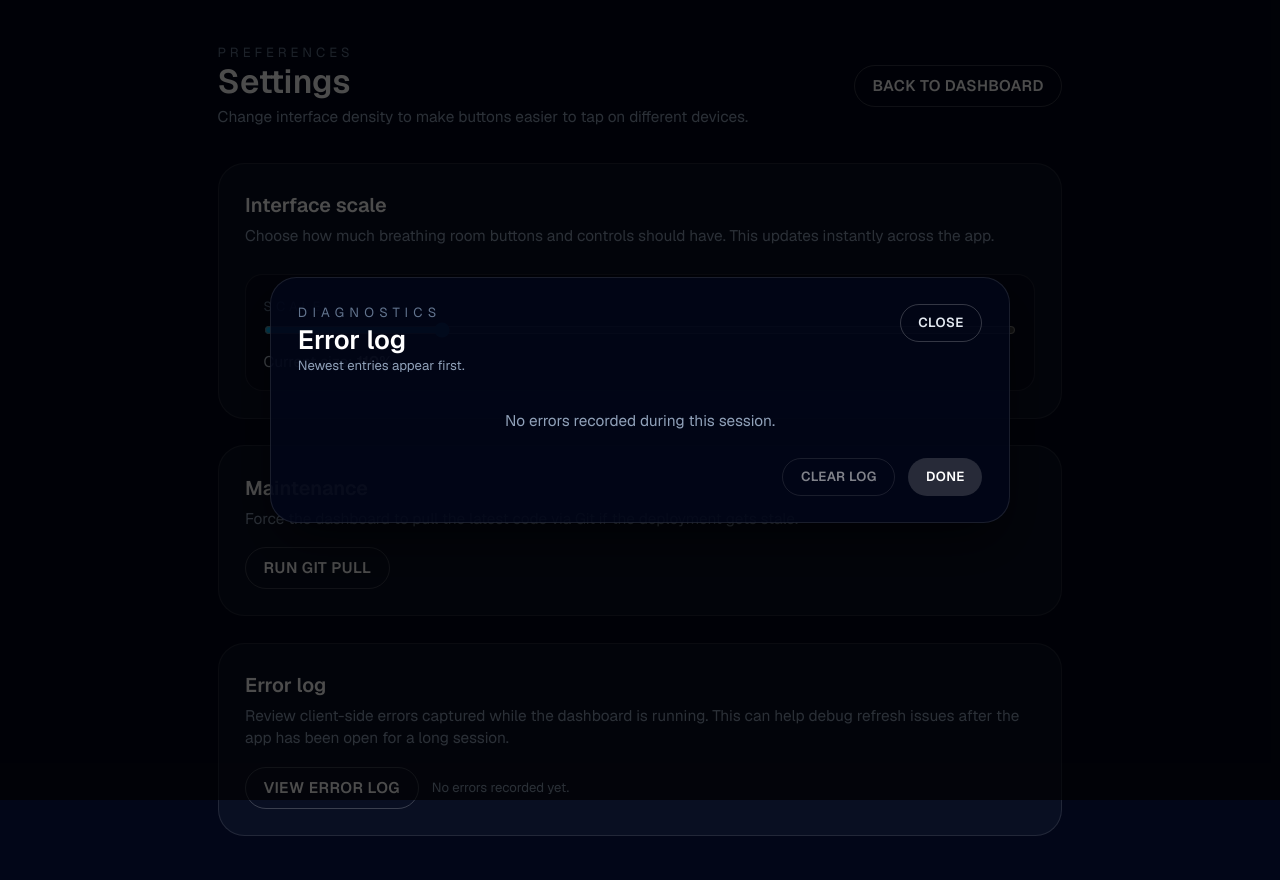
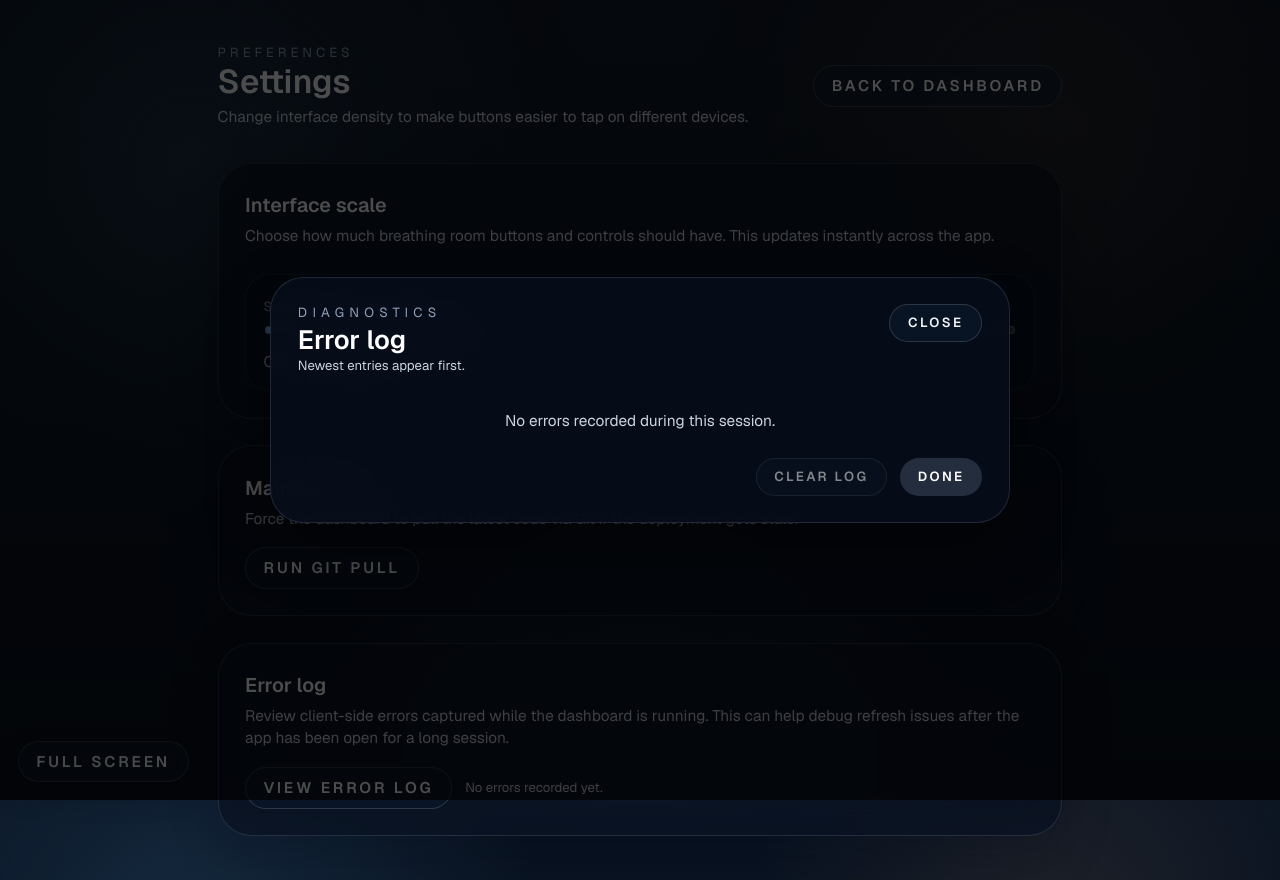
Before and after one commit to SamgeeGamwise/ProductivityApp, a Next.js app: page /settings in a window 1280 px wide. Both pictures are taken after a click on the button "VIEW ERROR LOG". Built offline with nearby package versions, Linux system fonts and the light colour scheme.

Commit message:
Clean up design

```diff
--- a/src/app/globals.css
+++ b/src/app/globals.css
@@ -3,8 +3,10 @@
 :root {
   font-size: 16px;
   --ui-scale: 1;
-  --background: #020617;
-  --foreground: #f8fafc;
+  --background: #07111f;
+  --foreground: #f5f7fb;
+  --surface: rgba(9, 18, 34, 0.78);
+  --surface-border: rgba(167, 184, 221, 0.16);
 }
 
 @theme inline {
@@ -27,6 +29,29 @@ body {
   color: var(--foreground);
   font-family: var(--font-geist-sans), system-ui, -apple-system, BlinkMacSystemFont, "Segoe UI", sans-serif;
   overflow: hidden;
+  background-image:
+    radial-gradient(circle at 15% 20%, rgba(93, 173, 226, 0.16), transparent 28%),
+    radial-gradient(circle at 82% 16%, rgba(166, 124, 82, 0.14), transparent 24%),
+    radial-gradient(circle at 50% 100%, rgba(72, 119, 168, 0.22), transparent 34%),
+    linear-gradient(180deg, #091322 0%, #07111f 48%, #050c18 100%);
+  background-attachment: fixed;
+}
+
+body::before {
+  content: "";
+  position: fixed;
+  inset: 0;
+  pointer-events: none;
+  background:
+    linear-gradient(rgba(255, 255, 255, 0.02), rgba(255, 255, 255, 0.02)),
+    radial-gradient(circle at top, rgba(255, 255, 255, 0.035), transparent 55%);
+  mix-blend-mode: screen;
+  opacity: 0.55;
+}
+
+::selection {
+  background: rgba(148, 197, 255, 0.28);
+  color: #f8fbff;
 }
 
 .calendar-field::-webkit-calendar-picker-indicator,
--- a/src/app/settings/page.tsx
+++ b/src/app/settings/page.tsx
@@ -3,6 +3,7 @@
 import Link from "next/link";
 import { useUiSettings } from "@/context/ui-settings";
 import { useErrorLog } from "@/context/error-log";
+import { FullscreenToggle } from "@/components/fullscreen-toggle";
 import { format } from "date-fns";
 import { useState } from "react";
 
@@ -38,34 +39,35 @@ export default function SettingsPage() {
   const closeLogModal = () => setIsLogModalOpen(false);
 
   return (
-    <main className="min-h-dvh bg-slate-950 px-4 py-10 text-slate-100">
+    <main className="min-h-dvh px-4 py-10 text-slate-100">
+      <FullscreenToggle />
       <div className="mx-auto flex max-w-3xl flex-col gap-8">
         <div className="flex items-center justify-between gap-4">
           <div>
-            <p className="text-xs uppercase tracking-[0.3em] text-slate-500">Preferences</p>
+            <p className="text-xs uppercase tracking-[0.3em] text-slate-400">Preferences</p>
             <h1 className="text-3xl font-semibold text-white">Settings</h1>
-            <p className="mt-1 text-sm text-slate-400">
+            <p className="mt-1 text-sm text-slate-300">
               Change interface density to make buttons easier to tap on different devices.
             </p>
           </div>
           <Link
             href="/"
-            className="rounded-full border border-white/20 px-4 py-2 text-sm font-semibold uppercase tracking-wide text-white transition hover:border-white/60"
+            className="rounded-full border border-white/15 bg-[rgba(11,24,42,0.68)] px-4 py-2 text-sm font-semibold uppercase tracking-[0.18em] text-white transition hover:border-white/35 hover:bg-[rgba(17,34,58,0.8)]"
           >
             Back to Dashboard
           </Link>
         </div>
 
         <section className="space-y-6">
-          <div className="rounded-3xl border border-white/10 bg-slate-900/60 p-6">
+          <div className="rounded-[1.9rem] border border-[var(--surface-border)] bg-[var(--surface)] p-6 shadow-[0_18px_50px_rgba(2,8,20,0.24)] backdrop-blur-xl">
             <h2 className="text-lg font-semibold text-white">Interface scale</h2>
-            <p className="mt-1 text-sm text-slate-400">
+            <p className="mt-1 text-sm text-slate-300">
               Choose how much breathing room buttons and controls should have. This updates instantly across the app.
             </p>
 
             <div className="mt-6 grid gap-4">
-              <div className="space-y-3 rounded-2xl border border-white/10 bg-slate-950/60 p-4">
-                <label htmlFor="ui-scale" className="text-xs uppercase tracking-[0.3em] text-slate-500">
+              <div className="space-y-3 rounded-[1.4rem] border border-white/8 bg-[rgba(9,18,34,0.72)] p-4">
+                <label htmlFor="ui-scale" className="text-xs uppercase tracking-[0.3em] text-slate-400">
                   Scale
                 </label>
                 <input
@@ -76,7 +78,7 @@ export default function SettingsPage() {
                   step={0.05}
                   value={uiScale}
                   onChange={(event) => setUiScale(Number(event.target.value))}
-                  className="w-full accent-sky-400"
+                  className="w-full accent-sky-300"
                 />
                 <p className="text-sm text-slate-300">
                   Current size: <span className="font-semibold text-white">{(uiScale * 100).toFixed(0)}%</span>
@@ -85,9 +87,9 @@ export default function SettingsPage() {
             </div>
           </div>
 
-          <div className="rounded-3xl border border-white/10 bg-slate-900/60 p-6">
+          <div className="rounded-[1.9rem] border border-[var(--surface-border)] bg-[var(--surface)] p-6 shadow-[0_18px_50px_rgba(2,8,20,0.24)] backdrop-blur-xl">
             <h2 className="text-lg font-semibold text-white">Maintenance</h2>
-            <p className="mt-1 text-sm text-slate-400">
+            <p className="mt-1 text-sm text-slate-300">
               Force the dashboard to pull the latest code via Git if the deployment gets stale.
             </p>
             <div className="mt-4 flex flex-col gap-3 sm:flex-row sm:items-center">
@@ -95,16 +97,16 @@ export default function SettingsPage() {
                 type="button"
                 onClick={handleGitPull}
                 disabled={gitStatus === "running"}
-                className="rounded-full border border-white/20 px-4 py-2 text-sm font-semibold uppercase tracking-wide text-white transition hover:border-white/60 disabled:cursor-not-allowed disabled:opacity-60"
+                className="rounded-full border border-white/15 bg-[rgba(11,24,42,0.68)] px-4 py-2 text-sm font-semibold uppercase tracking-[0.18em] text-white transition hover:border-white/35 hover:bg-[rgba(17,34,58,0.8)] disabled:cursor-not-allowed disabled:opacity-60"
               >
-                {gitStatus === "running" ? "Pulling…" : "Run git pull"}
+                {gitStatus === "running" ? "Pulling..." : "Run git pull"}
               </button>
               {gitMessage && (
                 <div
-                  className={`rounded-2xl border px-4 py-3 text-sm ${
+                  className={`rounded-[1.25rem] border px-4 py-3 text-sm ${
                     gitStatus === "error"
-                      ? "border-red-400/40 bg-red-400/10 text-red-200"
-                      : "border-emerald-400/30 bg-emerald-400/10 text-emerald-50"
+                      ? "border-red-400/35 bg-red-400/10 text-red-200"
+                      : "border-emerald-400/25 bg-emerald-400/10 text-emerald-50"
                   }`}
                 >
                   <p className="font-semibold">
@@ -116,9 +118,9 @@ export default function SettingsPage() {
             </div>
           </div>
 
-          <div className="rounded-3xl border border-white/10 bg-slate-900/60 p-6">
+          <div className="rounded-[1.9rem] border border-[var(--surface-border)] bg-[var(--surface)] p-6 shadow-[0_18px_50px_rgba(2,8,20,0.24)] backdrop-blur-xl">
             <h2 className="text-lg font-semibold text-white">Error log</h2>
-            <p className="mt-1 text-sm text-slate-400">
+            <p className="mt-1 text-sm text-slate-300">
               Review client-side errors captured while the dashboard is running. This can help debug refresh issues
               after the app has been open for a long session.
             </p>
@@ -126,11 +128,11 @@ export default function SettingsPage() {
               <button
                 type="button"
                 onClick={openLogModal}
-                className="rounded-full border border-white/20 px-4 py-2 text-sm font-semibold uppercase tracking-wide text-white transition hover:border-white/60"
+                className="rounded-full border border-white/15 bg-[rgba(11,24,42,0.68)] px-4 py-2 text-sm font-semibold uppercase tracking-[0.18em] text-white transition hover:border-white/35 hover:bg-[rgba(17,34,58,0.8)]"
               >
                 View error log
               </button>
-              <p className="text-xs text-slate-400">
+              <p className="text-xs text-slate-300">
                 {hasLogEntries ? `${entries.length} entr${entries.length === 1 ? "y" : "ies"} recorded` : "No errors recorded yet."}
               </p>
             </div>
@@ -147,17 +149,17 @@ export default function SettingsPage() {
             }
           }}
         >
-          <div className="w-full max-w-2xl rounded-3xl border border-white/10 bg-slate-950/90 p-6 text-sm text-white shadow-2xl shadow-black/60">
+          <div className="w-full max-w-2xl rounded-[1.9rem] border border-[var(--surface-border)] bg-[rgba(7,14,26,0.92)] p-6 text-sm text-white shadow-[0_24px_60px_rgba(0,0,0,0.42)] backdrop-blur-xl">
             <div className="flex items-start justify-between gap-3">
               <div>
-                <p className="text-xs uppercase tracking-[0.4em] text-slate-500">Diagnostics</p>
+                <p className="text-xs uppercase tracking-[0.4em] text-slate-400">Diagnostics</p>
                 <h2 className="text-2xl font-semibold text-white">Error log</h2>
-                <p className="text-xs text-slate-400">Newest entries appear first.</p>
+                <p className="text-xs text-slate-300">Newest entries appear first.</p>
               </div>
               <button
                 type="button"
                 onClick={closeLogModal}
-                className="rounded-full border border-white/20 px-4 py-2 text-xs font-semibold uppercase tracking-wide text-slate-200 transition hover:border-white/60"
+                className="rounded-full border border-white/15 bg-[rgba(11,24,42,0.68)] px-4 py-2 text-xs font-semibold uppercase tracking-[0.18em] text-slate-100 transition hover:border-white/35 hover:bg-[rgba(17,34,58,0.8)]"
               >
                 Close
               </button>
@@ -166,9 +168,9 @@ export default function SettingsPage() {
             {hasLogEntries ? (
               <ul className="mt-5 max-h-[60vh] space-y-3 overflow-y-auto pr-2">
                 {entries.map((entry) => (
-                  <li key={entry.id} className="rounded-2xl border border-white/10 bg-slate-900/70 p-4">
-                    <div className="flex items-center justify-between gap-3 text-xs text-slate-400">
-                      <span className="text-[0.7rem] uppercase tracking-[0.3em] text-slate-200">{entry.source}</span>
+                  <li key={entry.id} className="rounded-[1.35rem] border border-white/8 bg-[rgba(10,20,37,0.74)] p-4">
+                    <div className="flex items-center justify-between gap-3 text-xs text-slate-300">
+                      <span className="text-[0.7rem] uppercase tracking-[0.3em] text-slate-100">{entry.source}</span>
                       <span>{format(new Date(entry.timestamp), "MMM d, yyyy h:mma")}</span>
                     </div>
                     <p className="mt-2 text-base text-white">{entry.message}</p>
@@ -176,7 +178,7 @@ export default function SettingsPage() {
                 ))}
               </ul>
             ) : (
-              <p className="mt-8 text-center text-sm text-slate-400">No errors recorded during this session.</p>
+              <p className="mt-8 text-center text-sm text-slate-300">No errors recorded during this session.</p>
             )}
 
             <div className="mt-6 flex flex-col gap-3 sm:flex-row sm:justify-end">
@@ -186,14 +188,14 @@ export default function SettingsPage() {
                   clearEntries();
                 }}
                 disabled={!hasLogEntries}
-                className="rounded-full border border-white/20 px-4 py-2 text-xs font-semibold uppercase tracking-wide text-white transition hover:border-white/60 disabled:cursor-not-allowed disabled:opacity-50"
+                className="rounded-full border border-white/15 bg-[rgba(11,24,42,0.68)] px-4 py-2 text-xs font-semibold uppercase tracking-[0.18em] text-white transition hover:border-white/35 hover:bg-[rgba(17,34,58,0.8)] disabled:cursor-not-allowed disabled:opacity-50"
               >
                 Clear log
               </button>
               <button
                 type="button"
                 onClick={closeLogModal}
-                className="rounded-full bg-white/15 px-4 py-2 text-xs font-semibold uppercase tracking-wide text-white transition hover:bg-white/30"
+                className="rounded-full bg-[rgba(169,193,232,0.18)] px-4 py-2 text-xs font-semibold uppercase tracking-[0.18em] text-white transition hover:bg-[rgba(169,193,232,0.28)]"
               >
                 Done
               </button>
--- a/src/components/dashboard.tsx
+++ b/src/components/dashboard.tsx
@@ -6,16 +6,18 @@ import { CalendarModule } from "./modules/calendar-module";
 import { TodoModule } from "./modules/todo-module";
 import { ChoresModule } from "./modules/chores-module";
 import { WeatherModule } from "./modules/weather-module";
+import { FullscreenToggle } from "./fullscreen-toggle";
 
 export function Dashboard() {
   const [calendarExpanded, setCalendarExpanded] = useState(false);
 
   return (
-    <div className="h-dvh w-full max-w-none overflow-hidden bg-slate-950 bg-[radial-gradient(circle_at_top,_rgba(14,165,233,0.25),_transparent_60%)] p-4 text-slate-100">
+    <div className="h-dvh w-full max-w-none overflow-hidden p-4 text-slate-100">
       <div className="flex h-full w-full flex-col gap-4 overflow-hidden">
+        <FullscreenToggle />
         <Link
           href="/settings"
-          className="fixed bottom-4 right-4 z-50 rounded-full border border-white/20 bg-slate-900/30 px-4 py-2 text-sm font-semibold uppercase tracking-wide text-slate-200 shadow-lg shadow-black/30 backdrop-blur transition hover:border-white/60 hover:text-white"
+          className="fixed bottom-4 right-4 z-50 rounded-full border border-white/15 bg-[rgba(11,24,42,0.68)] px-4 py-2 text-sm font-semibold uppercase tracking-[0.18em] text-slate-100 shadow-[0_12px_28px_rgba(4,10,20,0.28)] backdrop-blur-xl transition hover:border-white/35 hover:bg-[rgba(17,34,58,0.8)] hover:text-white"
         >
           Settings
         </Link>
--- /dev/null
+++ b/src/components/fullscreen-toggle.tsx
@@ -0,0 +1,52 @@
+"use client";
+
+import { useEffect, useState } from "react";
+
+export function FullscreenToggle() {
+  const [isFullscreen, setIsFullscreen] = useState(false);
+  const [isSupported, setIsSupported] = useState(false);
+
+  useEffect(() => {
+    setIsSupported(typeof document !== "undefined" && "fullscreenEnabled" in document);
+
+    const handleFullscreenChange = () => {
+      setIsFullscreen(Boolean(document.fullscreenElement));
+    };
+
+    handleFullscreenChange();
+    document.addEventListener("fullscreenchange", handleFullscreenChange);
+
+    return () => {
+      document.removeEventListener("fullscreenchange", handleFullscreenChange);
+    };
+  }, []);
+
+  if (!isSupported) {
+    return null;
+  }
+
+  const toggleFullscreen = async () => {
+    try {
+      if (document.fullscreenElement) {
+        await document.exitFullscreen();
+        return;
+      }
+      await document.documentElement.requestFullscreen();
+    } catch {
+      // Ignore rejected fullscreen requests so the UI stays usable.
+    }
+  };
+
+  return (
+    <button
+      type="button"
+      onClick={() => {
+        void toggleFullscreen();
+      }}
+      className="fixed bottom-4 left-4 z-50 rounded-full border border-white/15 bg-[rgba(11,24,42,0.68)] px-4 py-2 text-sm font-semibold uppercase tracking-[0.18em] text-slate-100 shadow-[0_12px_28px_rgba(4,10,20,0.28)] backdrop-blur-xl transition hover:border-white/35 hover:bg-[rgba(17,34,58,0.8)] hover:text-white"
+      aria-label={isFullscreen ? "Exit full screen" : "Enter full screen"}
+    >
+      {isFullscreen ? "Exit Full Screen" : "Full Screen"}
+    </button>
+  );
+}
```
Also changed, not shown: src/components/module-card.tsx (+10 -4 lines), src/components/modules/weather-module.tsx (+7 -7 lines).
